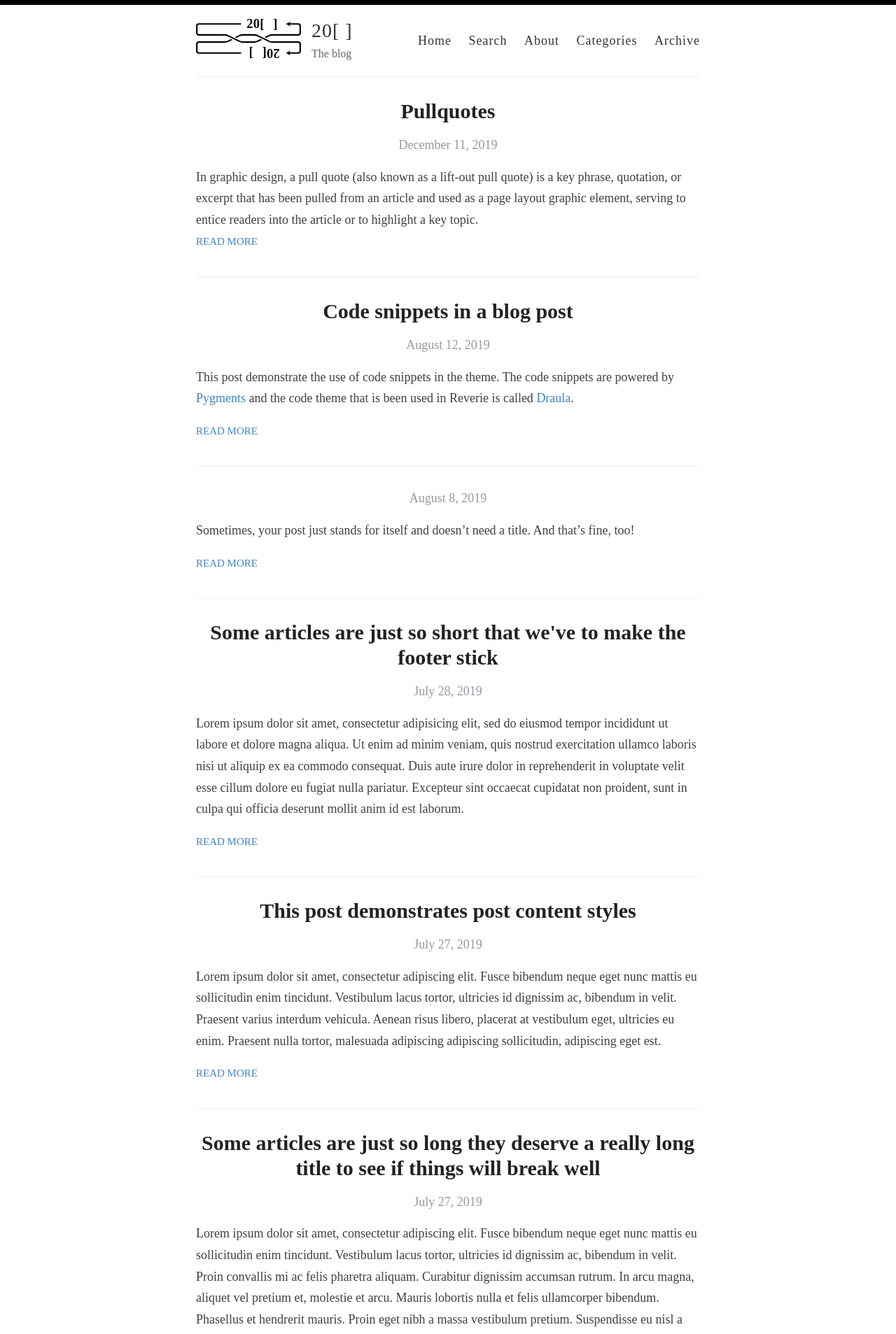
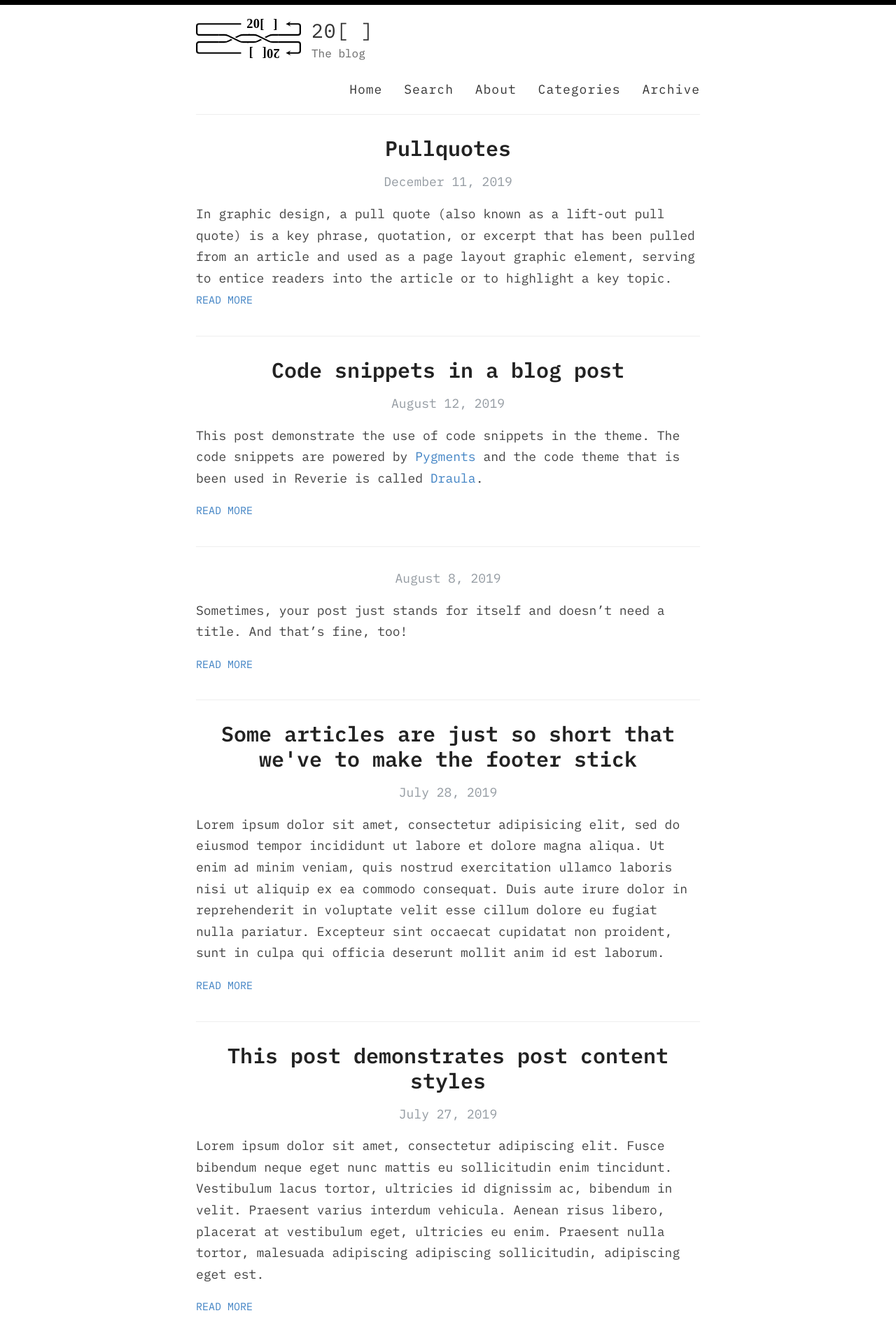
Before and after one commit to eric-downes/20sq-blog, a Jekyll site: the page built from index.html, in a window 1280 px wide. Shown: the top 1907 px of the page at 70% size. Built offline with Jekyll 4.4.1, drawn with Linux system fonts in a browser that asks for light colours; some web fonts are replaced; the list of posts is cut into pages by our own code.

Commit message:
So much ado for a .

```diff
--- a/assets/style.scss
+++ b/assets/style.scss
@@ -11,26 +11,26 @@
 
 @font-face{
   font-family: plexMono;
-  src: url(./fonts/IBMPlexMono-Regular.otf);
+  src: url(../fonts/IBMPlexMono-Regular.otf);
   font-weight: normal;
   font-display: swap;
 }
 @font-face{
   font-family: plexMono;
-  src: url(./fonts/IBMPlexMono-SemiBold.otf);
+  src: url(../fonts/IBMPlexMono-SemiBold.otf);
   font-weight: bold;
   font-display: swap;
 }
 @font-face{
   font-family: plexMono;
-  src: url(./fonts/IBMPlexMono-Italic.otf);
+  src: url(../fonts/IBMPlexMono-Italic.otf);
   font-weight: normal;
   font-style: italic;
   font-display: swap;
 }
 @font-face{
   font-family: plexMono;
-  src: url(./fonts/IBMPlexMono-SemiBoldItalic.otf);
+  src: url(../fonts/IBMPlexMono-SemiBoldItalic.otf);
   font-weight: bold;
   font-style: italic;
   font-display: swap;
```
